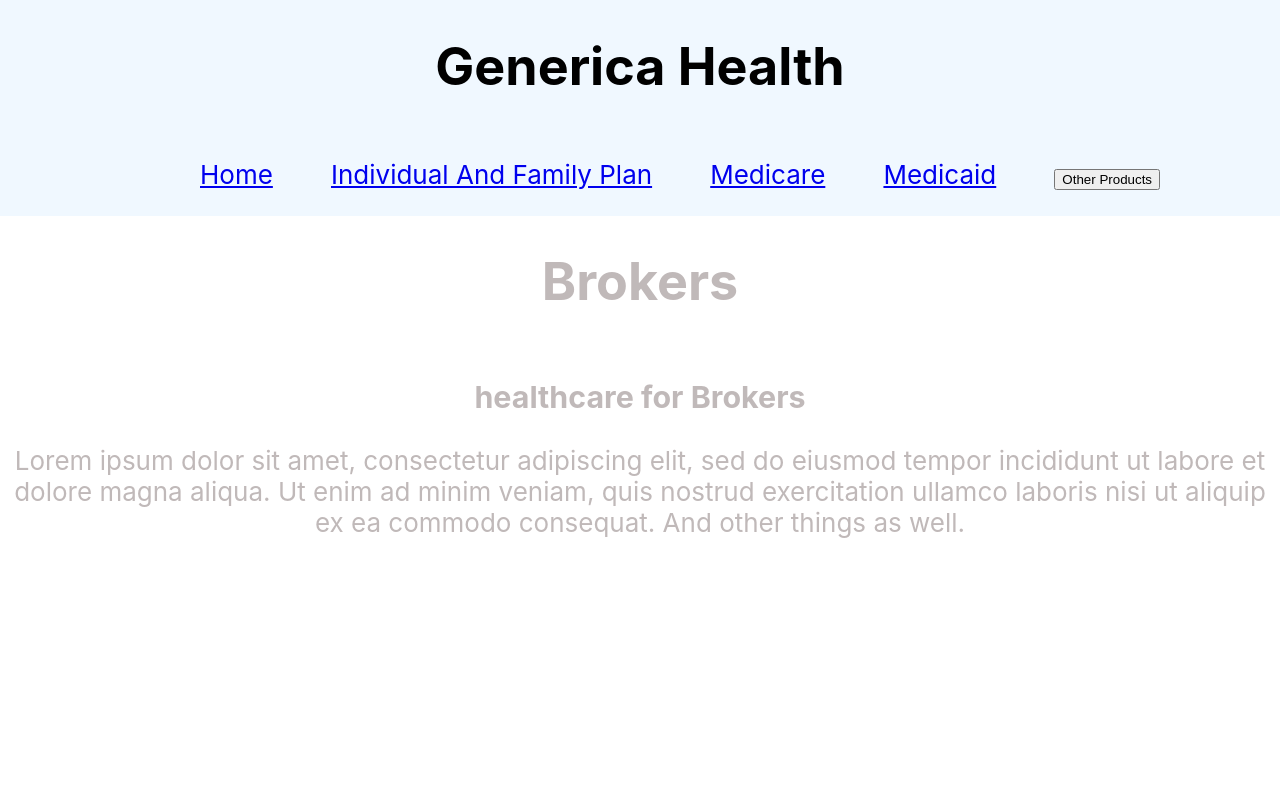
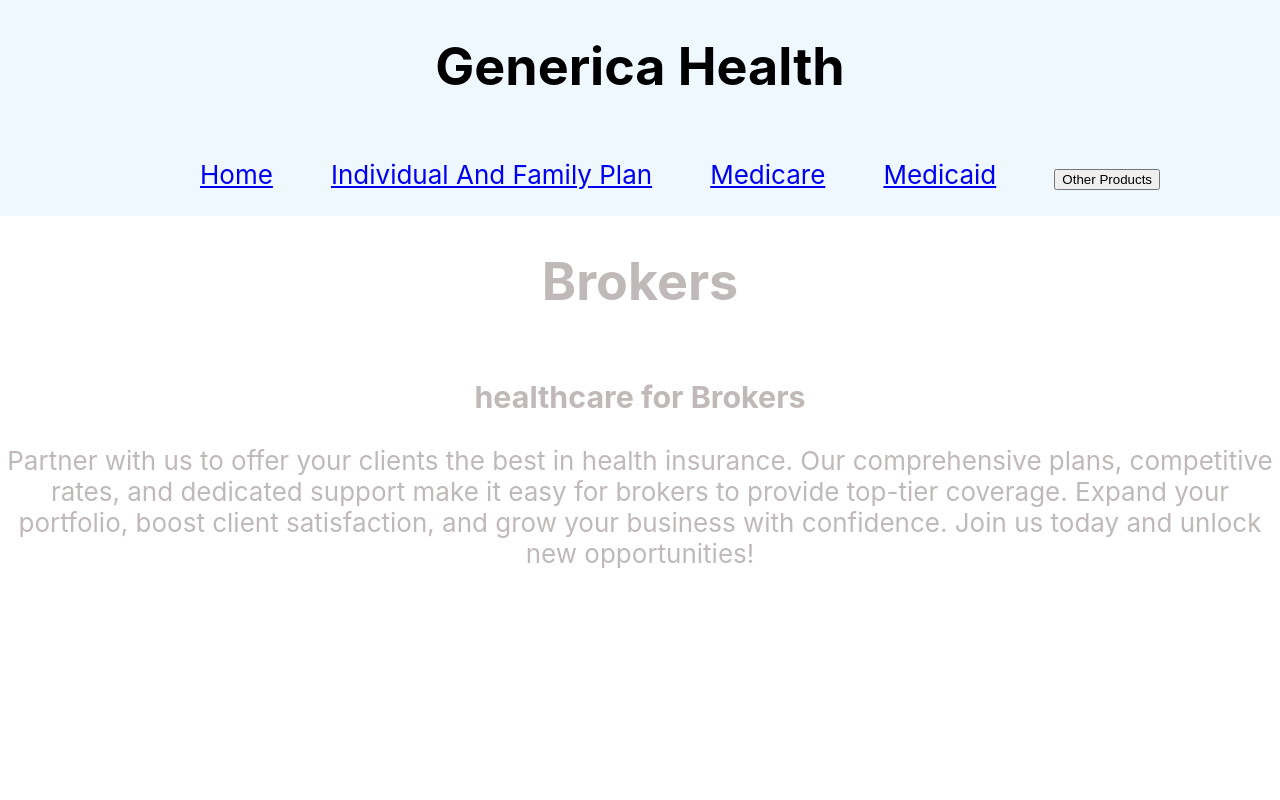
Before and after one commit to RickyFig17/Generica-Health, a React (Create React App) app: page /brokers in a window 1280 px wide. Shown: the top 800 px of the page. Built offline with nearby package versions, Linux system fonts and the light colour scheme.

Commit message:
adding description to brokers

```diff
--- a/src/Brokers.js
+++ b/src/Brokers.js
@@ -15,10 +15,11 @@ function BrokersHeader() {
     <div>
       <h3>healthcare for Brokers</h3>
       <p>
-        Lorem ipsum dolor sit amet, consectetur adipiscing elit, sed do eiusmod
-        tempor incididunt ut labore et dolore magna aliqua. Ut enim ad minim
-        veniam, quis nostrud exercitation ullamco laboris nisi ut aliquip ex ea
-        commodo consequat. And other things as well.
+        Partner with us to offer your clients the best in health insurance. Our
+        comprehensive plans, competitive rates, and dedicated support make it
+        easy for brokers to provide top-tier coverage. Expand your portfolio,
+        boost client satisfaction, and grow your business with confidence. Join
+        us today and unlock new opportunities!
       </p>
     </div>
   );
```
